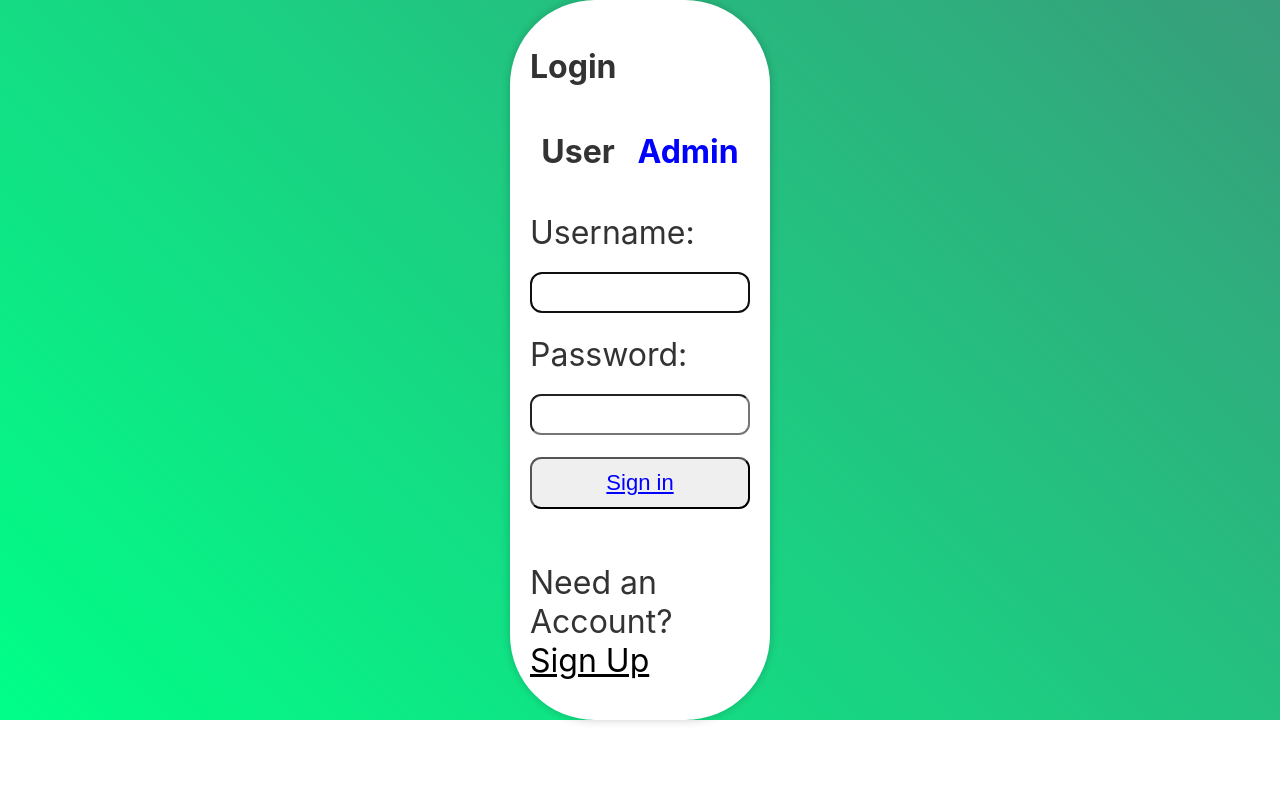
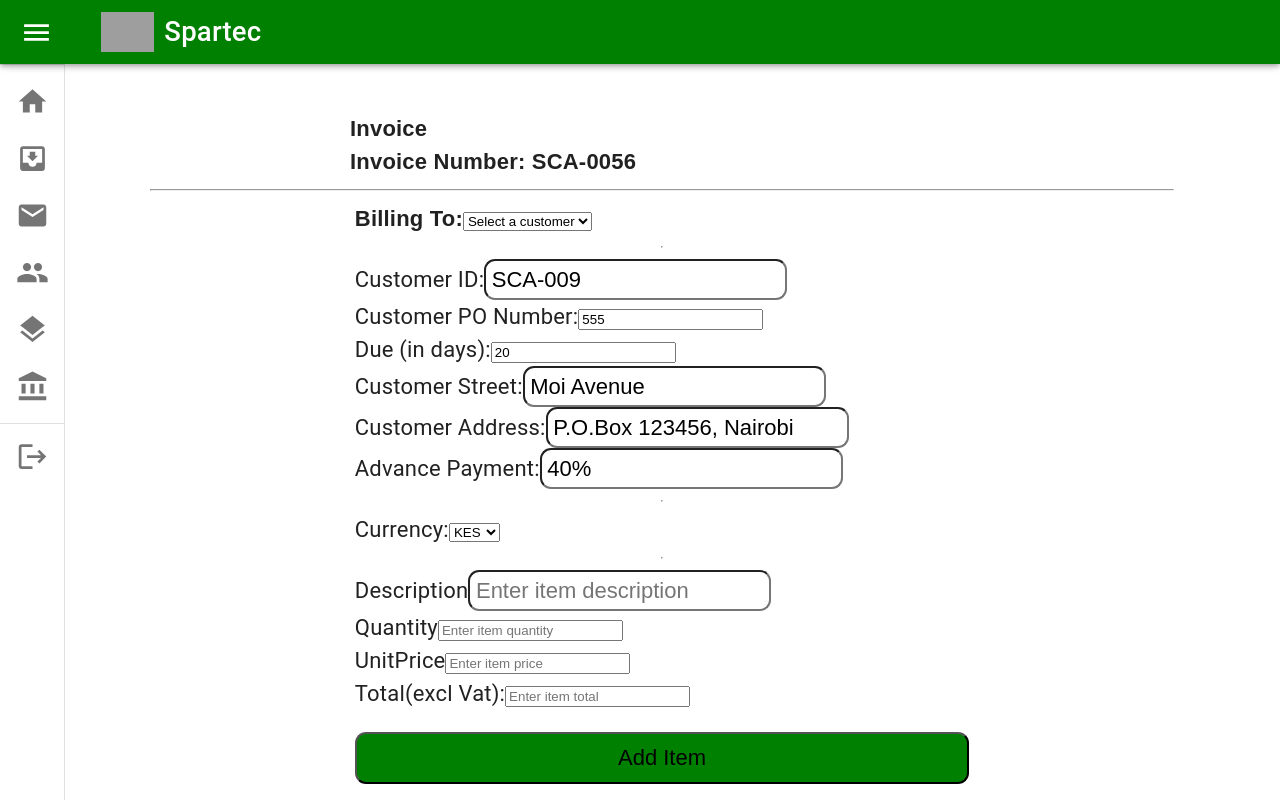
Before and after one commit to dohd/SCA-Track, a React (Create React App) app in the folder scainvoice/: page /invoice/new-in in a window 1280 px wide. Shown: the top 802 px of the page. Built offline with nearby package versions, Linux system fonts and the light colour scheme; grey boxes are pictures that could not be loaded.

Commit message:
done routing

```diff
--- a/scainvoice/src/index.js
+++ b/scainvoice/src/index.js
@@ -1,7 +1,8 @@
 import React from "react";
 import ReactDOM from "react-dom/client";
 import "./index.css";
-import { createBrowserRouter, RouterProvider, Route } from "react-router-dom";
+import App from "./App";
+import { createBrowserRouter, RouterProvider } from "react-router-dom";
 import Root from "./routes/root";
 import ErrorPage from "./error-page";
 
@@ -24,16 +25,14 @@ import DistributorRecords from "./pages/distributors/DistributorRecords";
 import DispatchedInvoice from "./pages/Invoice/DispatchedInvoice";
 import Register from "./components/authentification/Register";
 import Login from "./components/authentification/Login";
+const router = createBrowserRouter(
 
-const router = createBrowserRouter([
+
+
+  [
   {
-    path: "/login",
+    path: "",
     element: <Root />,
-    errorElement: <ErrorPage />,
-  },
-  {
-    path: "/",
-    element: <Login />,
     errorElement: <ErrorPage />,
     children: [
       {
@@ -41,10 +40,14 @@ const router = createBrowserRouter([
         element:<Register/>,
       },
 
+
       {
+
           path:"/dashboard/*",
           element: <Dashboard />,
+
         },
+
 
       {
         path: "Invoice",
@@ -57,6 +60,7 @@ const router = createBrowserRouter([
             path: "new-in",
             element: <CreateInvoice />
           },
+
           {
             path: "invoice-records",
             element: <InvoiceList />,
@@ -80,6 +84,10 @@ const router = createBrowserRouter([
     },
         ]
       },
+
+
+
+
             {
                 path: "lpo",
                 children: [
@@ -97,13 +105,14 @@ const router = createBrowserRouter([
                         },
                       ],
                     },
+
+
+
             {
                 path: "bank",
                 children:[
-          {
-            path:"",
-            element:<Bank/>,
-          },
+                    {path:"",
+                element:<Bank/>},
                 {
                     path:"newbank",
                     element:<CreateNewBank/>,
@@ -116,18 +125,21 @@ const router = createBrowserRouter([
             },
             {
                 path: "customer",
+
+
                 children: [
                     {
                         path:"",
                         element: <Customer />,
-          },
-          {
+                    },{
                         path: "new",
                         element: <CreateNewCustomer />,
+
                     },
                     {
                         path: "records",
                         element: <CustomerRecords />,
+
                     },
                 ],
             },
--- a/scainvoice/src/routes/root.jsx
+++ b/scainvoice/src/routes/root.jsx
@@ -7,8 +7,8 @@ const root = () => {
 
   return (
    <>
-   <Login/>
-
+   <Dashboard/>
+  <Outlet/>
    </>
   )
 }
```
Lines whose indentation alone changed are shown as unchanged.
